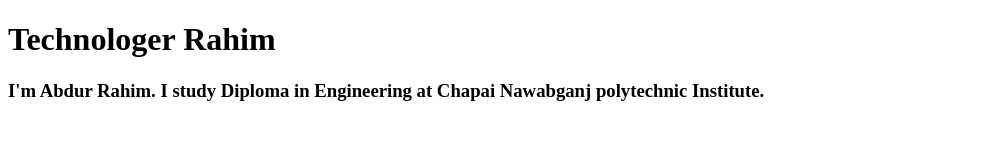
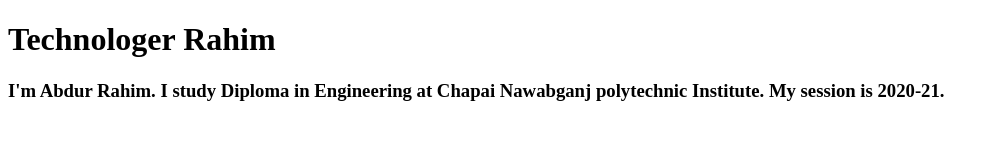
Before and after one commit to technologer-rahim/my-personal-website, a plain HTML site: page index.html in a window 1280 px wide. Shown: the whole page, without its empty margins (0-999 px from the left). Drawn offline with Linux system fonts and the light colour scheme.

Commit message:
second commit

```diff
--- a/index.html
+++ b/index.html
@@ -7,6 +7,6 @@
 </head>
 <body>
     <h1>Technologer Rahim</h1>
-    <h3>I'm Abdur Rahim. I study Diploma in Engineering at Chapai Nawabganj polytechnic Institute.</h3>
+    <h3>I'm Abdur Rahim. I study Diploma in Engineering at Chapai Nawabganj polytechnic Institute. My session is 2020-21.</h3>
 </body>
 </html>
```
